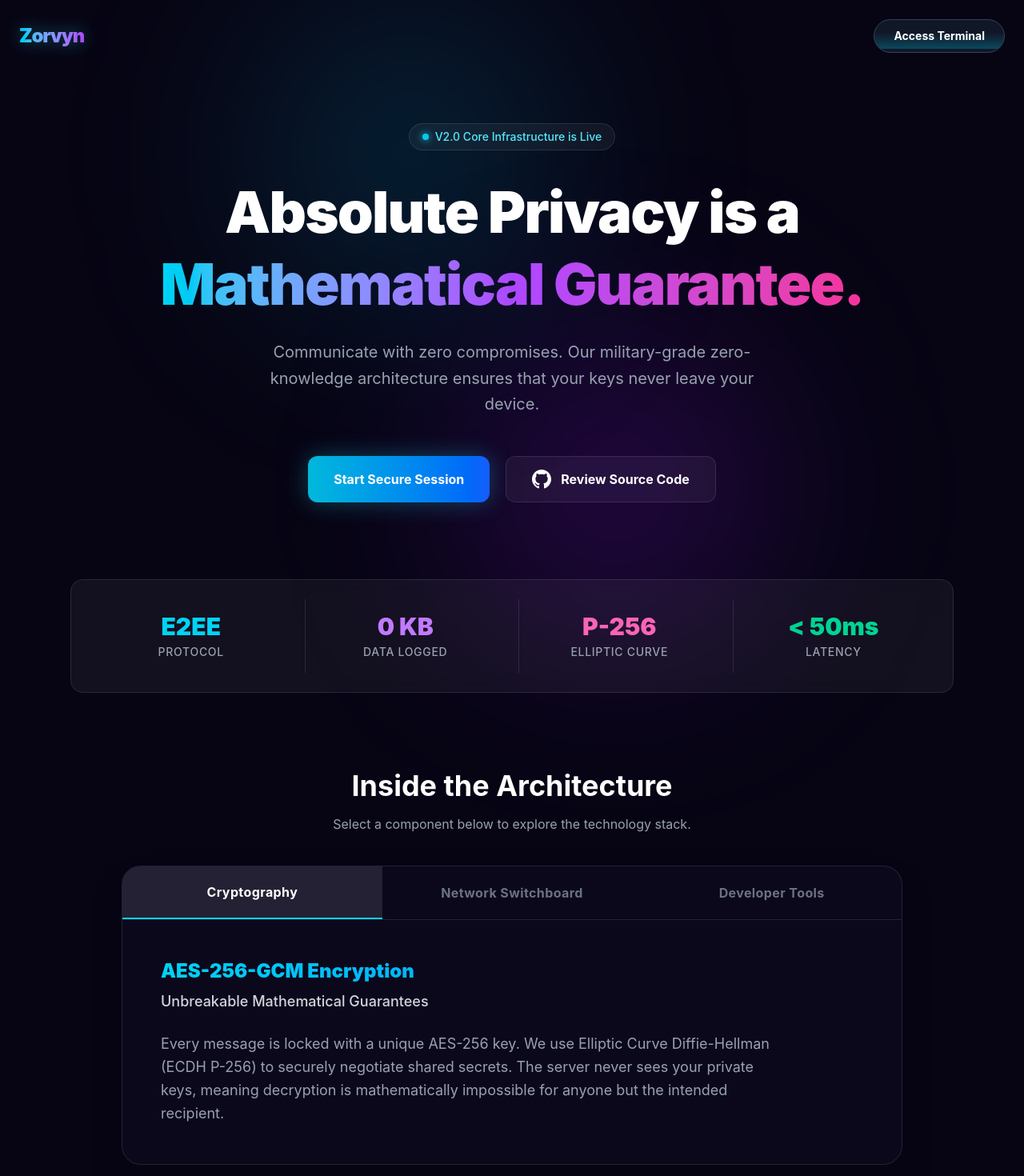
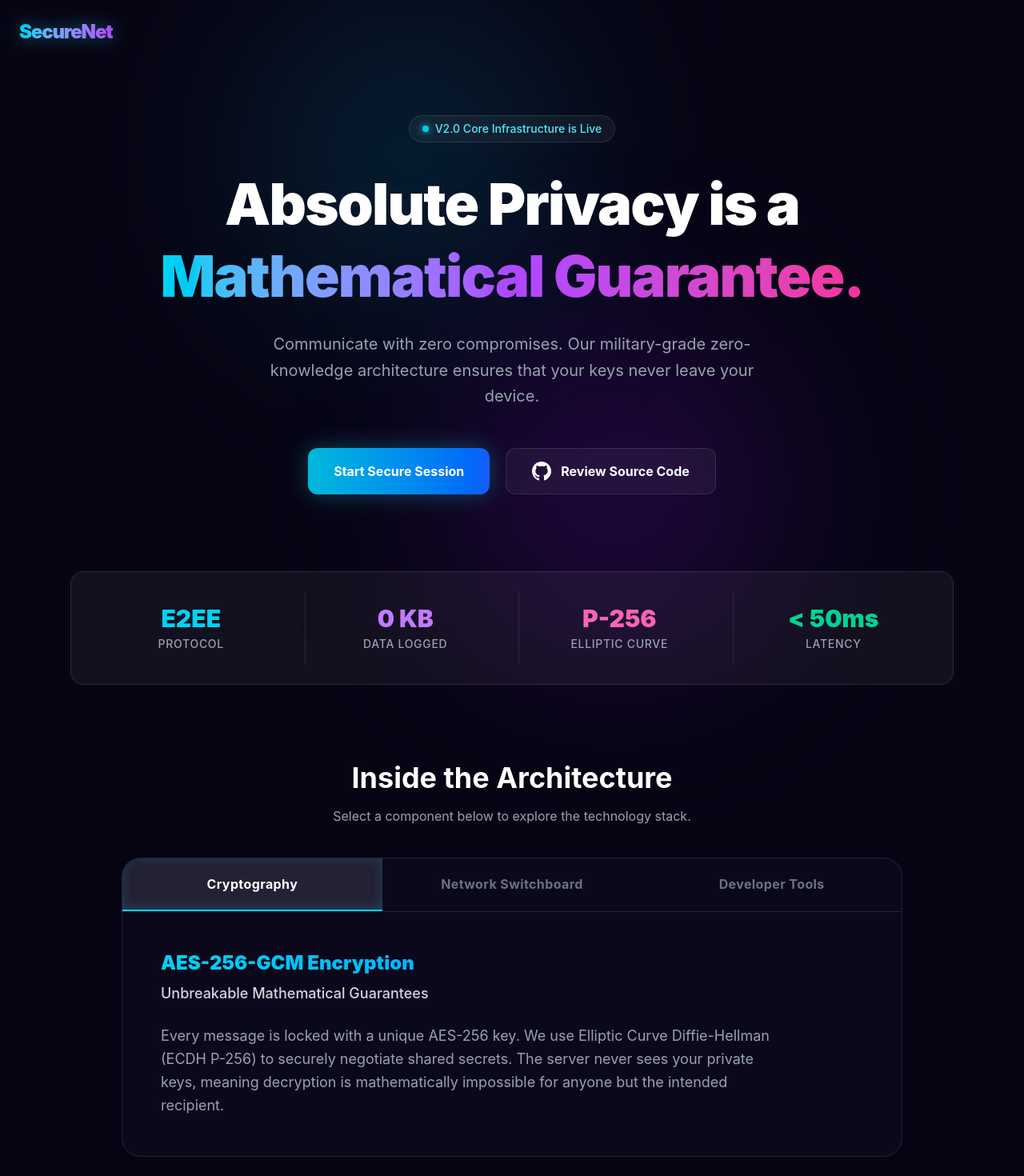
Before and after one commit to rahulcoder12/End-to-End-Encrypted-Chat, a React (Vite) app in the folder crypto-chat/: page / in a window 1280 px wide. Shown: the top 1470 px of the page at 80% size. Built offline with nearby package versions, Linux system fonts and the light colour scheme.

Commit message:
Day 12: Connected frontend to production Render WebSocket server

```diff
--- a/crypto-chat/src/components/LandingPage.jsx
+++ b/crypto-chat/src/components/LandingPage.jsx
@@ -3,6 +3,11 @@ import React, { useState } from 'react';
 const LandingPage = ({ onEnter }) => {
   const [activeTab, setActiveTab] = useState('encryption');
   const [openFaq, setOpenFaq] = useState(null);
+
+  // FIX: Added the missing toggle function for FAQs
+  const toggleFaq = (index) => {
+    setOpenFaq(openFaq === index ? null : index);
+  };
 
   const tabs = {
     encryption: {
@@ -41,18 +46,12 @@ const LandingPage = ({ onEnter }) => {
       {/* --- NAVBAR --- */}
       <nav className="relative flex justify-between items-center p-6 max-w-7xl w-full mx-auto z-10">
         <div className="flex items-center gap-2">
-          {/* Logo removed, replaced with vibrant typography */}
+          {/* REMOVED ZORVYN - Replaced with generic name */}
           <span className="font-black text-2xl tracking-tighter text-transparent bg-clip-text bg-gradient-to-r from-cyan-400 to-purple-500 drop-shadow-[0_0_10px_rgba(34,211,238,0.4)]">
-            Zorvyn
+            SecureNet
           </span>
         </div>
-        <button
-          onClick={onEnter}
-          className="relative inline-flex items-center justify-center px-6 py-2.5 text-sm font-bold text-white transition-all duration-200 bg-gray-900 border border-gray-700 rounded-full hover:bg-gray-800 hover:border-cyan-500 focus:outline-none focus:ring-2 focus:ring-offset-2 focus:ring-cyan-500 overflow-hidden group"
-        >
-          <span className="absolute inset-0 w-full h-full -mt-1 rounded-lg opacity-30 bg-gradient-to-b from-transparent via-transparent to-cyan-500 group-hover:opacity-100 transition-opacity"></span>
-          <span className="relative">Access Terminal</span>
-        </button>
+        {/* REMOVED ACCESS TERMINAL BUTTON */}
       </nav>
 
       {/* --- HERO SECTION --- */}
@@ -74,6 +73,7 @@ const LandingPage = ({ onEnter }) => {
         </p>
 
         <div className="flex flex-col sm:flex-row gap-5">
+          {/* Kept this button to actually enter the app */}
           <button
             onClick={onEnter}
             className="group relative px-8 py-4 font-bold text-white rounded-xl bg-gradient-to-r from-cyan-500 to-blue-600 hover:from-cyan-400 hover:to-blue-500 transition-all shadow-[0_0_30px_rgba(34,211,238,0.3)] hover:shadow-[0_0_40px_rgba(34,211,238,0.6)] hover:scale-105 active:scale-95"
@@ -129,10 +129,11 @@ const LandingPage = ({ onEnter }) => {
               <button
                 key={key}
                 onClick={() => setActiveTab(key)}
-                className={`flex-1 py-5 px-6 font-bold text-sm sm:text-base tracking-wide transition-all ${
+                // NEW: Added vibrant hover effects (glow, text color change, border reveal)
+                className={`flex-1 py-5 px-6 font-bold text-sm sm:text-base tracking-wide transition-all duration-300 border-b-2 ${
                   activeTab === key
-                    ? 'bg-white/10 text-white border-b-2 border-cyan-400'
-                    : 'text-gray-500 hover:text-gray-300 hover:bg-white/5'
+                    ? 'bg-white/10 text-white border-cyan-400 shadow-[inset_0_-2px_15px_rgba(34,211,238,0.2)]'
+                    : 'text-gray-500 border-transparent hover:text-cyan-300 hover:bg-cyan-500/10 hover:border-cyan-400/50 hover:shadow-[inset_0_-2px_20px_rgba(34,211,238,0.15)]'
                 }`}
               >
                 {key === 'encryption' && 'Cryptography'}
```
